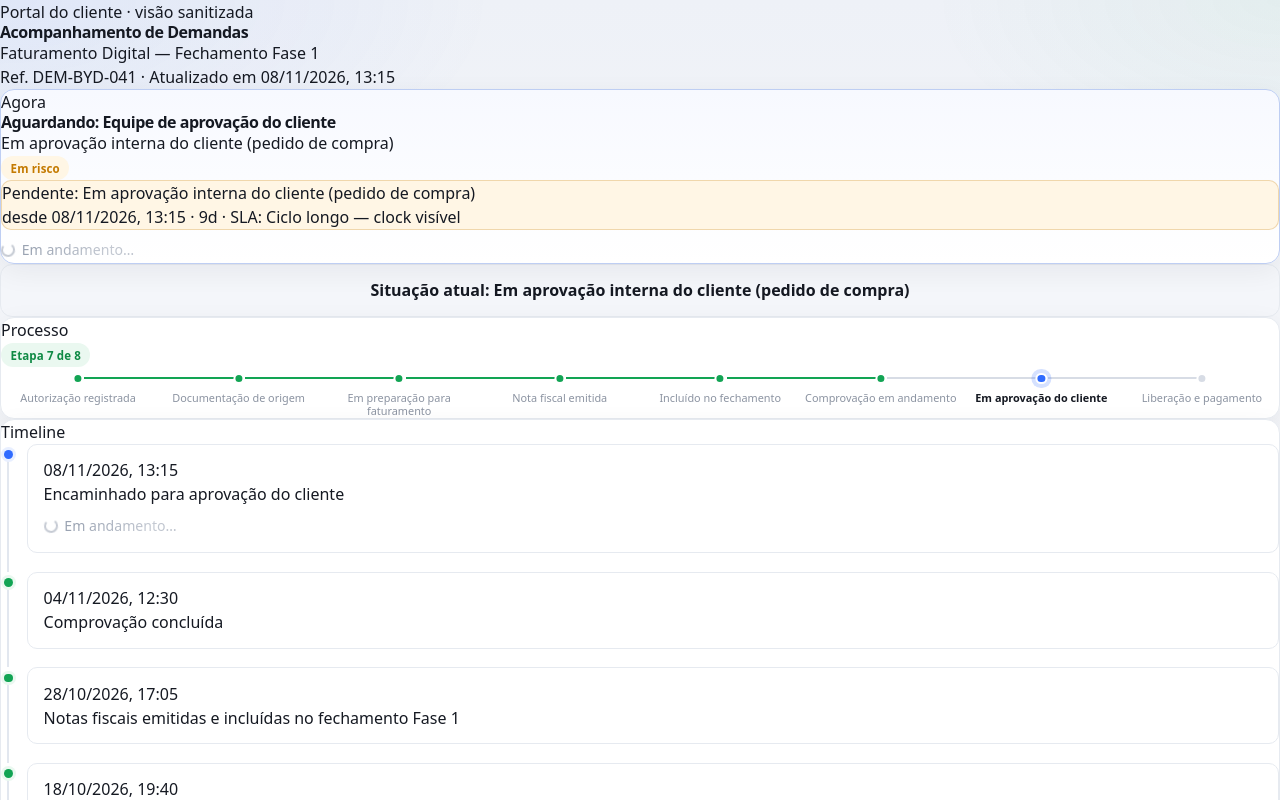
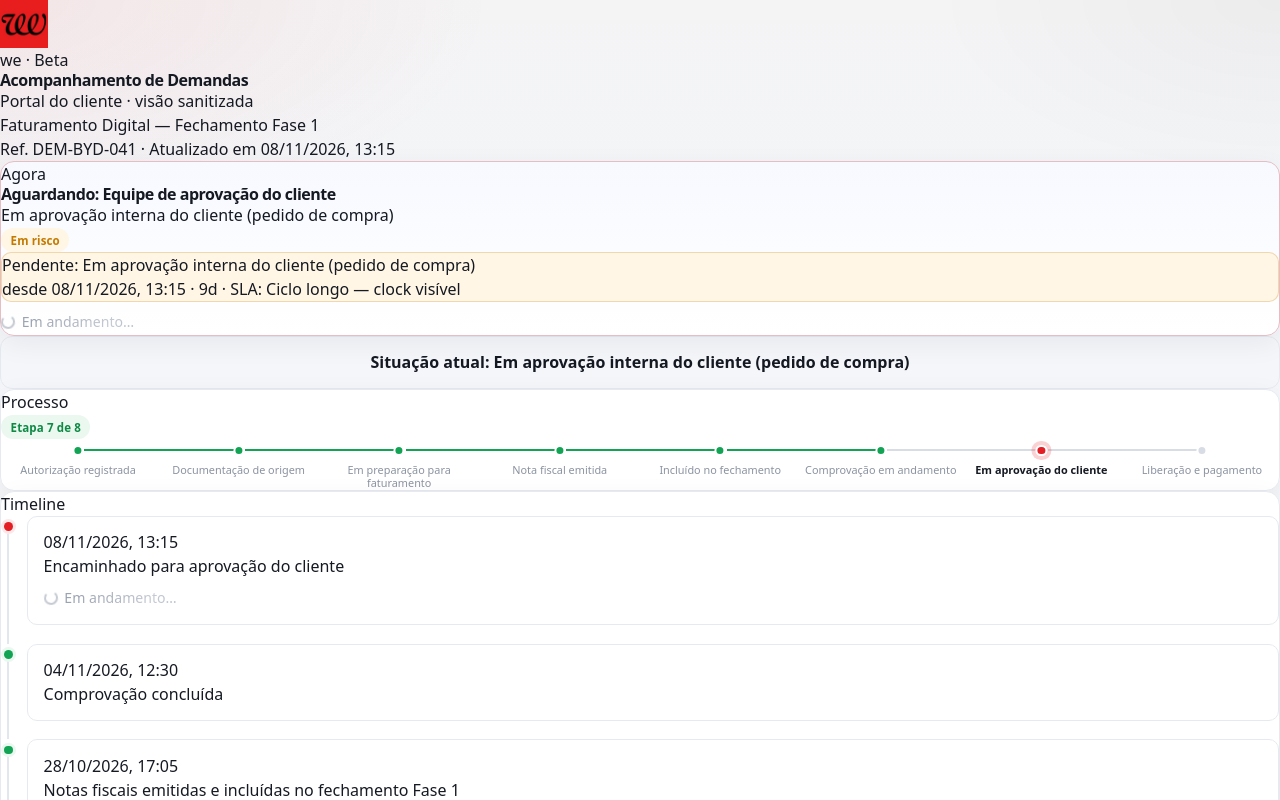
Before and after one commit to pedrohenrique-droid/acompanhamento-demandas, a Next.js app: page /demandas/dem-041/cliente in a window 1280 px wide. Shown: the top 800 px of the page. Built offline with nearby package versions, Linux system fonts and the light colour scheme.

Commit message:
brand: WE red identity + logo in header on all screens
Replace blue accent with #E31E24, add we-logo.png to public and
header BrandBlock (internal + cliente). Keep soft light UI.

```diff
--- a/src/app/demandas/[id]/cliente/page.tsx
+++ b/src/app/demandas/[id]/cliente/page.tsx
@@ -18,15 +18,14 @@ export default async function ClienteViewPage({ params }: Props) {
     .sort((a, b) => new Date(b.at).getTime() - new Date(a.at).getTime())[0];
 
   return (
-    <div className="mx-auto min-h-screen w-full max-w-3xl px-5 py-8">
+    <div className="mx-auto w-full max-w-3xl px-5 pb-12 pt-2">
       <header className="fade-up mb-6">
         <p className="text-[0.7rem] font-bold uppercase tracking-[0.16em] text-[color:var(--brand)]">
           Portal do cliente · visão sanitizada
         </p>
-        <h1 className="brand-mark mt-2 text-[2rem] leading-tight sm:text-[2.35rem]">
-          Acompanhamento de Demandas
-        </h1>
-        <p className="mt-2 text-[color:var(--ink-soft)]">{demanda.titlePublic}</p>
+        <p className="mt-2 text-lg font-semibold text-[color:var(--ink)]">
+          {demanda.titlePublic}
+        </p>
         <p className="mt-1 text-sm text-[color:var(--muted)]">
           Ref. {demanda.code}
           {lastPublic ? ` · Atualizado em ${formatDateTime(lastPublic.at)}` : ""}
--- a/src/app/globals.css
+++ b/src/app/globals.css
@@ -9,10 +9,10 @@
   --bg: #f3f5f9;
   --bg-deep: #e8ecf3;
   --paper: #ffffff;
-  --brand: #2f6bff;
-  --brand-deep: #1f4fd6;
-  --brand-soft: #e8efff;
-  --accent: #2f6bff;
+  --brand: #e31e24;
+  --brand-deep: #c4181e;
+  --brand-soft: #fde8e9;
+  --accent: #e31e24;
   --ok: #12a454;
   --ok-soft: #e8f8ef;
   --warn: #c47a00;
@@ -41,9 +41,9 @@ body {
   color: var(--ink);
   font-family: var(--font-body);
   background:
-    radial-gradient(900px 420px at 0% 0%, rgba(47, 107, 255, 0.08), transparent 55%),
-    radial-gradient(700px 360px at 100% 0%, rgba(18, 164, 84, 0.05), transparent 50%),
-    linear-gradient(180deg, #eef1f7 0%, var(--bg) 40%, #f7f8fb 100%);
+    radial-gradient(900px 420px at 0% 0%, rgba(227, 30, 36, 0.07), transparent 55%),
+    radial-gradient(700px 360px at 100% 0%, rgba(0, 0, 0, 0.03), transparent 50%),
+    linear-gradient(180deg, #f4f4f5 0%, var(--bg) 40%, #fafafa 100%);
   background-attachment: fixed;
   -webkit-font-smoothing: antialiased;
 }
@@ -54,7 +54,7 @@ a {
 }
 
 ::selection {
-  background: rgba(47, 107, 255, 0.18);
+  background: rgba(227, 30, 36, 0.18);
 }
 
 .app-shell {
@@ -282,7 +282,7 @@ a {
 
 .step.current::before {
   background: var(--brand);
-  box-shadow: 0 0 0 4px rgba(47, 107, 255, 0.2);
+  box-shadow: 0 0 0 4px rgba(227, 30, 36, 0.2);
 }
 
 .step.current {
--- a/src/app/layout.tsx
+++ b/src/app/layout.tsx
@@ -16,9 +16,9 @@ const jakarta = Plus_Jakarta_Sans({
 });
 
 export const metadata: Metadata = {
-  title: "Acompanhamento de Demandas · WE",
+  title: "Acompanhamento de Demandas · we",
   description:
-    "Beta — transparência de status e bloqueio atual para processos WE, piloto BYD faturamento.",
+    "Beta we.com.br — transparência de status e bloqueio atual, piloto BYD faturamento.",
 };
 
 export default function RootLayout({
--- a/src/app/page.tsx
+++ b/src/app/page.tsx
@@ -9,12 +9,12 @@ export default function HomePage() {
           className="pointer-events-none absolute inset-0"
           style={{
             background:
-              "radial-gradient(520px 260px at 90% 10%, rgba(47,107,255,0.14), transparent 60%), radial-gradient(360px 200px at 0% 90%, rgba(18,164,84,0.08), transparent 55%)",
+              "radial-gradient(520px 260px at 90% 10%, rgba(227,30,36,0.12), transparent 60%), radial-gradient(360px 200px at 0% 90%, rgba(0,0,0,0.04), transparent 55%)",
           }}
         />
         <div className="relative max-w-2xl">
           <p className="text-[0.72rem] font-bold uppercase tracking-[0.18em] text-[color:var(--brand)]">
-            Piloto BYD · Faturamento
+            we.com.br · Piloto BYD
           </p>
           <h2 className="brand-mark mt-3 text-[2.35rem] leading-[1.05] text-[color:var(--ink)] sm:text-[3rem]">
             Acompanhamento de Demandas
--- a/src/components/AppShell.tsx
+++ b/src/components/AppShell.tsx
@@ -1,27 +1,51 @@
 "use client";
 
+import Image from "next/image";
 import Link from "next/link";
 import { usePathname } from "next/navigation";
+
+function BrandBlock({ href = "/" }: { href?: string }) {
+  return (
+    <Link href={href} className="group flex min-w-0 items-center gap-3">
+      <Image
+        src="/we-logo.png"
+        alt="we"
+        width={48}
+        height={48}
+        className="h-11 w-11 shrink-0 rounded-[10px] shadow-sm"
+        priority
+      />
+      <div className="min-w-0">
+        <p className="text-[0.68rem] font-bold uppercase tracking-[0.18em] text-[color:var(--brand)]">
+          we · Beta
+        </p>
+        <h1 className="brand-mark mt-0.5 truncate text-[1.35rem] text-[color:var(--ink)] sm:text-[1.65rem]">
+          Acompanhamento de Demandas
+        </h1>
+      </div>
+    </Link>
+  );
+}
 
 export function AppShell({ children }: { children: React.ReactNode }) {
   const pathname = usePathname();
   const isClientView = pathname?.includes("/cliente");
 
   if (isClientView) {
-    return <div className="app-shell">{children}</div>;
+    return (
+      <div className="app-shell">
+        <header className="mx-auto flex w-full max-w-3xl items-center px-5 pb-2 pt-6">
+          <BrandBlock href={`/demandas/${pathname?.split("/")[2] ?? ""}`} />
+        </header>
+        {children}
+      </div>
+    );
   }
 
   return (
     <div className="app-shell">
       <header className="mx-auto flex w-full max-w-6xl items-center justify-between gap-4 px-5 pb-3 pt-6">
-        <Link href="/" className="group min-w-0">
-          <p className="text-[0.68rem] font-bold uppercase tracking-[0.18em] text-[color:var(--brand)]">
-            WE Agência · Beta
-          </p>
-          <h1 className="brand-mark mt-1 truncate text-[1.45rem] text-[color:var(--ink)] sm:text-[1.75rem]">
-            Acompanhamento de Demandas
-          </h1>
-        </Link>
+        <BrandBlock />
         <nav className="flex flex-wrap items-center gap-1.5">
           <Link
             href="/demandas"
```
Also changed, not shown: public/we-logo.png (added).
